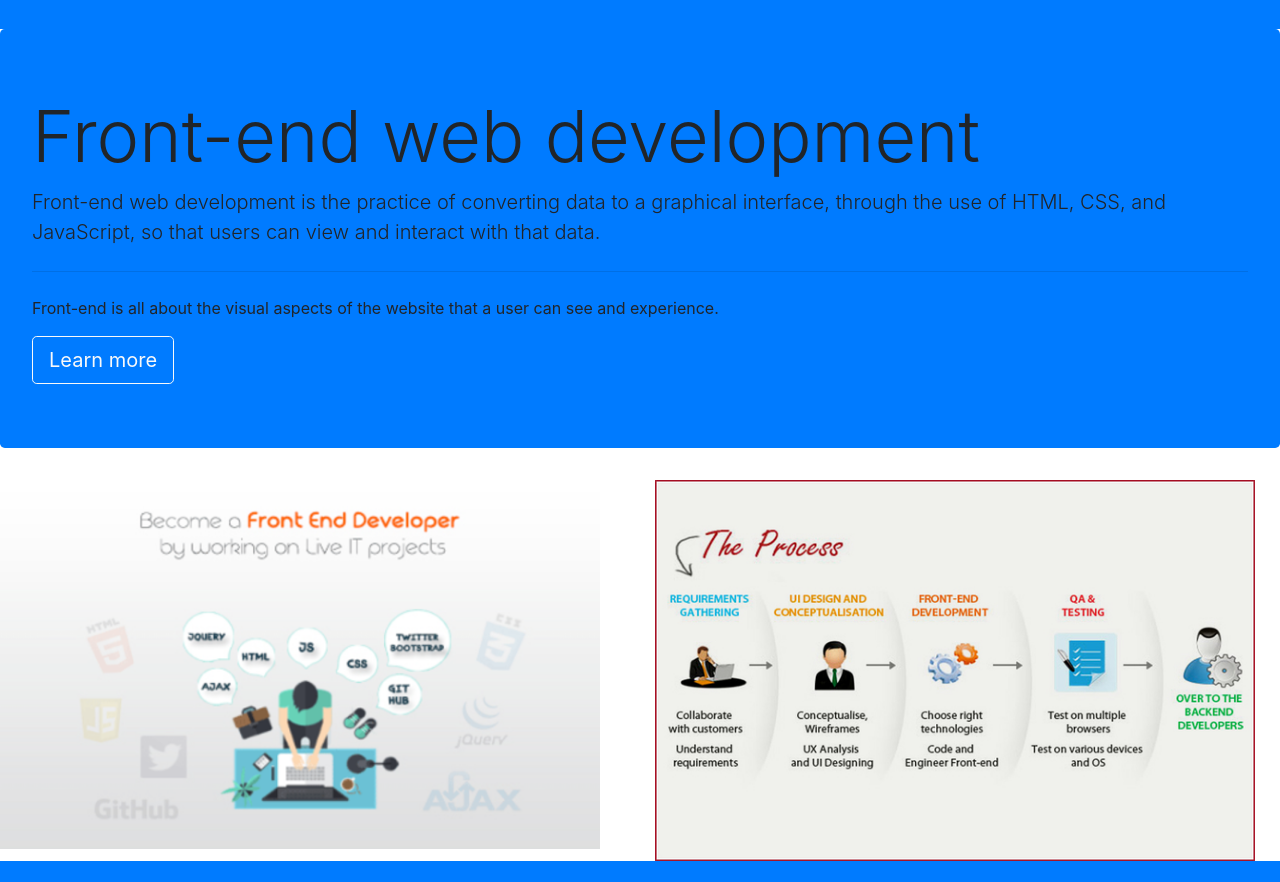
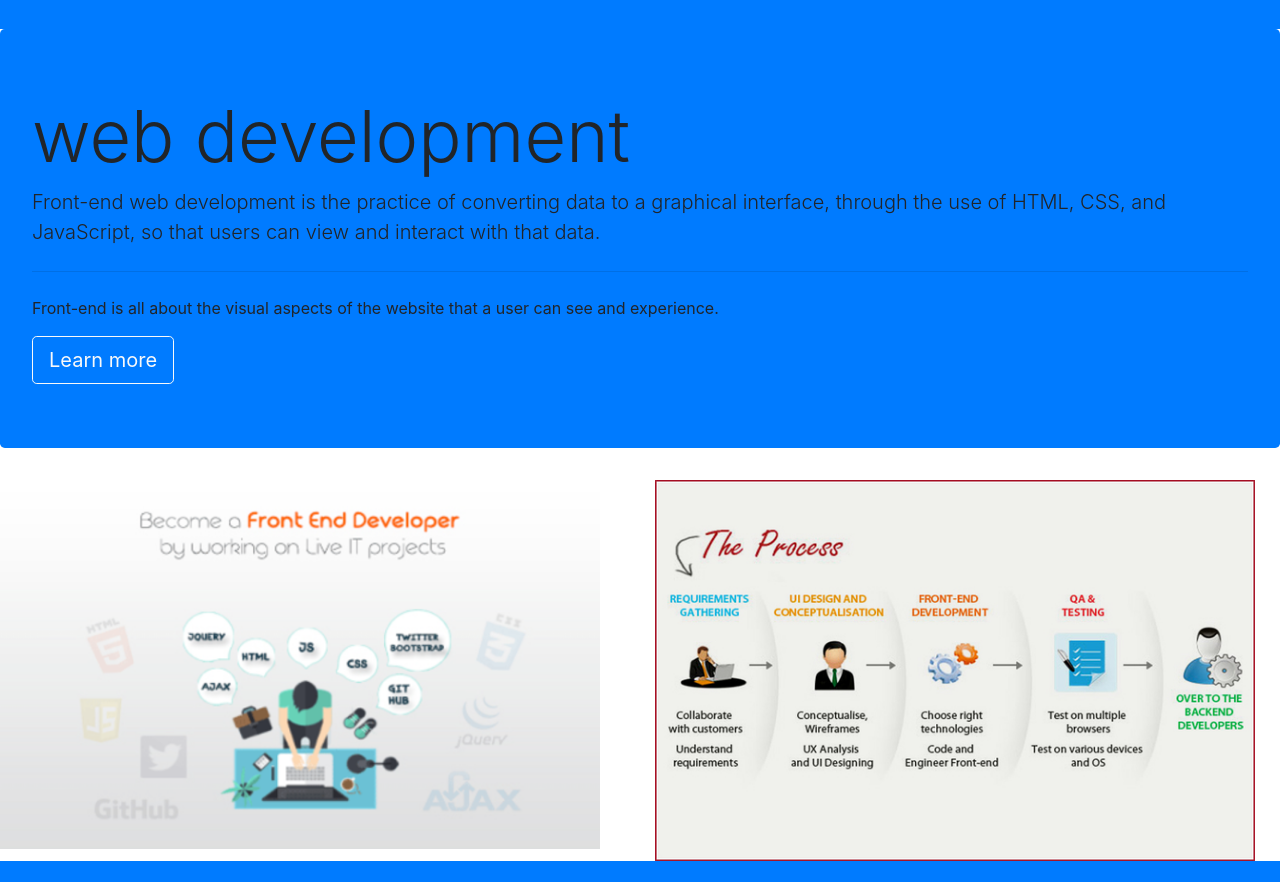
Before and after one commit to NAGARAJBS1997/bootstrap-practice, a plain HTML site: page index.html in a window 1280 px wide. Shown: the part 1435-2317 px from the top of the page. Drawn offline with Linux system fonts and the light colour scheme.

Commit message:
Update index.html

```diff
--- a/index.html
+++ b/index.html
@@ -387,7 +387,7 @@
     </div>
   </div>
   <div class="jumbotron container-fluid bg-primary">
-    <h1 class="display-3">Front-end web development</h1>
+    <h1 class="display-3"> web development</h1>
     <p class="lead">Front-end web development is the practice of converting data to a graphical interface, through the use of HTML, CSS, and JavaScript, so that users can view and interact with that data.</p>
     <hr class="my-4">
     <p>Front-end is all about the visual aspects of the website that a user can see and experience.</p>
```
